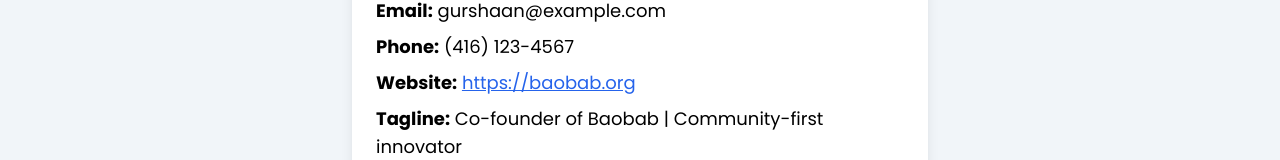
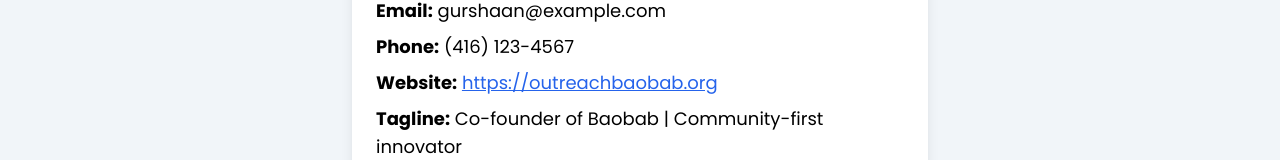
Before and after one commit to michaeljf07/baobab-website, a Next.js app: page /profile/contact-info in a window 1280 px wide. Shown: the part 231-391 px from the top of the page. Built offline with nearby package versions, Linux system fonts and the light colour scheme; no server answers.

Commit message:
Update page.tsx

```diff
--- a/app/profile/contact-info/page.tsx
+++ b/app/profile/contact-info/page.tsx
@@ -8,7 +8,7 @@
         name: "Gurshaan Sidhu",
         email: "gurshaan@example.com",
         phone: "(416) 123-4567",
-        website: "https://baobab.org",
+        website: "https://outreachbaobab.org",
         tagline: "Co-founder of Baobab | Community-first innovator",
     });
 
```
